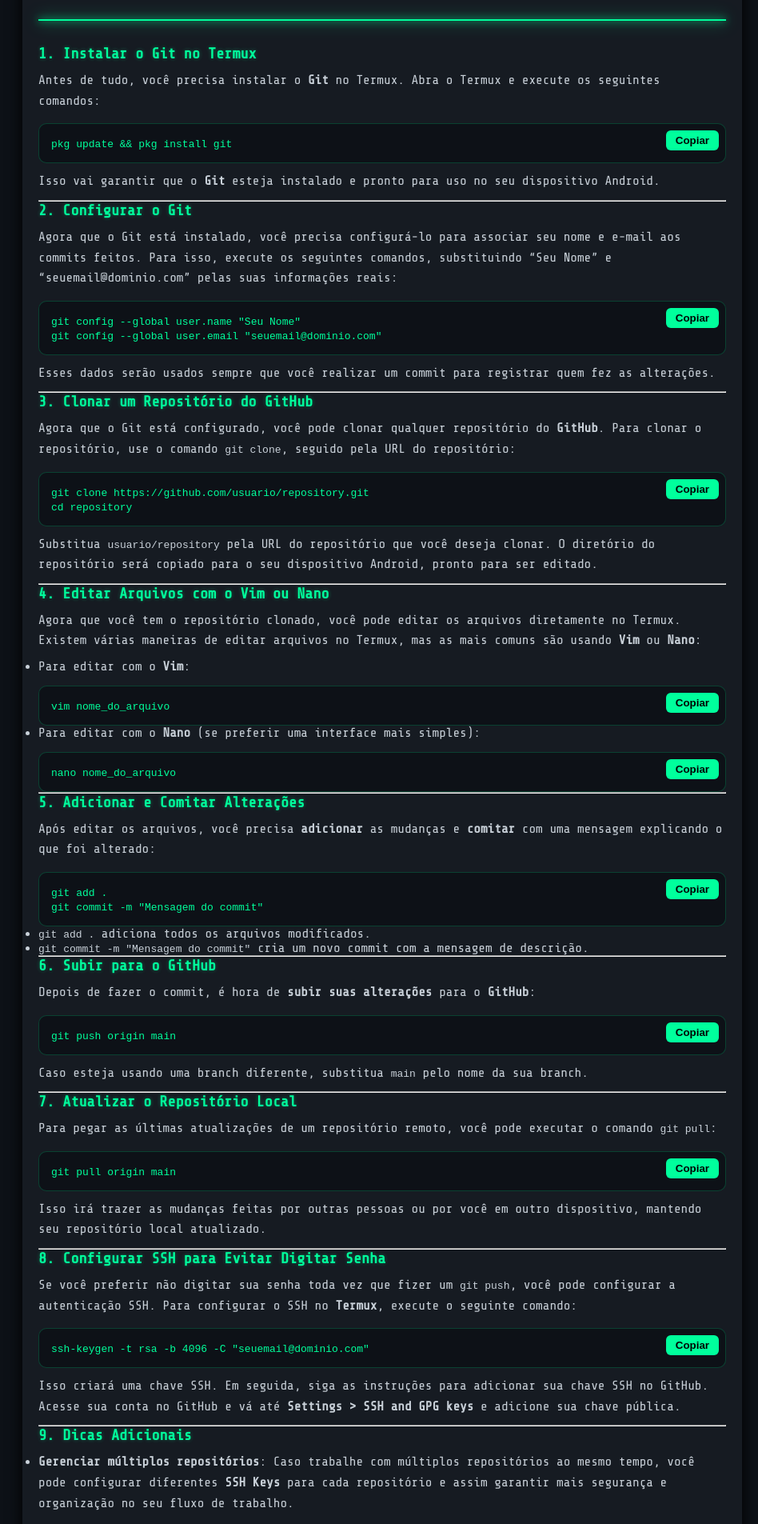
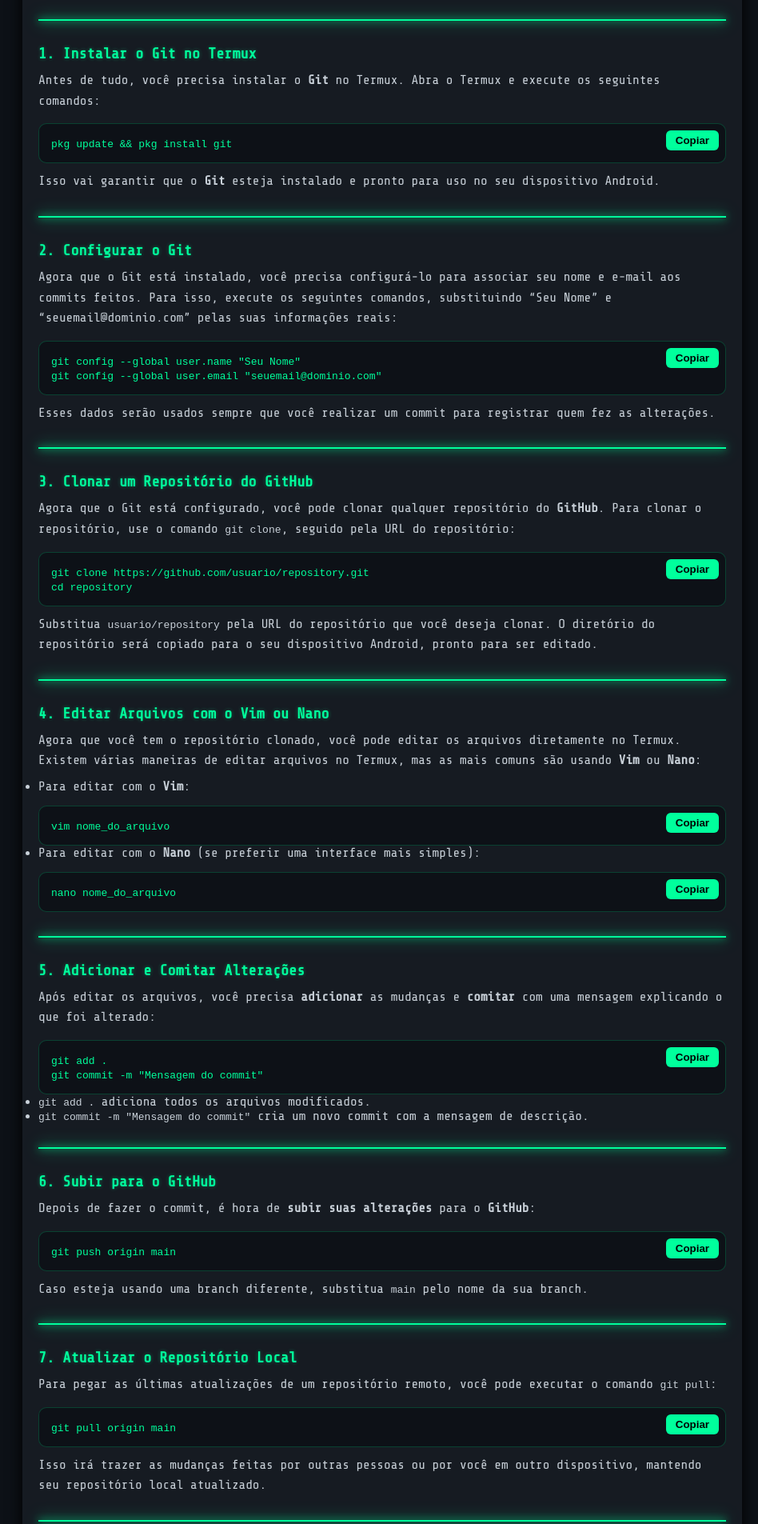
Before and after one commit to PSecurity/PSecurity, a Jekyll site: the page built from _posts/2026-05-03-github-termux.md, in a window 1280 px wide. Shown: the part 455-2360 px from the top of the page at 80% size, without its empty margins (162-1110 px from the left). Built offline with Jekyll 4.4.1, drawn with Linux system fonts in a browser that asks for light colours; our own code applies the rules of GitHub Pages for plain Markdown files.

Commit message:
Update 2026-05-03-github-termux.md

```diff
--- a/_posts/2026-05-03-github-termux.md
+++ b/_posts/2026-05-03-github-termux.md
@@ -28,7 +28,7 @@ Antes de tudo, você precisa instalar o **Git** no Termux. Abra o Termux e execu
 Isso vai garantir que o **Git** esteja instalado e pronto para uso no seu dispositivo Android.
 
 
----
+<div class="divider"></div>
 
 
 ### 2. **Configurar o Git**
@@ -44,7 +44,7 @@ git config --global user.email "seuemail@dominio.com"</code></pre>
 Esses dados serão usados sempre que você realizar um commit para registrar quem fez as alterações.
 
 
----
+<div class="divider"></div>
 
 
 ### 3. **Clonar um Repositório do GitHub**
@@ -60,7 +60,7 @@ cd repository</code></pre>
 Substitua `usuario/repository` pela URL do repositório que você deseja clonar. O diretório do repositório será copiado para o seu dispositivo Android, pronto para ser editado.
 
 
----
+<div class="divider"></div>
 
 
 ### 4. **Editar Arquivos com o Vim ou Nano**
@@ -82,7 +82,7 @@ Agora que você tem o repositório clonado, você pode editar os arquivos direta
 </div>
 
 
----
+<div class="divider"></div>
 
 
 ### 5. **Adicionar e Comitar Alterações**
@@ -99,7 +99,7 @@ git commit -m "Mensagem do commit"</code></pre>
 - `git commit -m "Mensagem do commit"` cria um novo commit com a mensagem de descrição.
 
 
----
+<div class="divider"></div>
 
 
 ### 6. **Subir para o GitHub**
@@ -114,7 +114,7 @@ Depois de fazer o commit, é hora de **subir suas alterações** para o **GitHub
 Caso esteja usando uma branch diferente, substitua `main` pelo nome da sua branch.
 
 
----
+<div class="divider"></div>
 
 
 ### 7. **Atualizar o Repositório Local**
@@ -129,7 +129,7 @@ Para pegar as últimas atualizações de um repositório remoto, você pode exec
 Isso irá trazer as mudanças feitas por outras pessoas ou por você em outro dispositivo, mantendo seu repositório local atualizado.
 
 
----
+<div class="divider"></div>
 
 
 ### 8. **Configurar SSH para Evitar Digitar Senha**
@@ -144,7 +144,7 @@ Se você preferir não digitar sua senha toda vez que fizer um `git push`, você
 Isso criará uma chave SSH. Em seguida, siga as instruções para adicionar sua chave SSH no GitHub. Acesse sua conta no GitHub e vá até **Settings > SSH and GPG keys** e adicione sua chave pública.
 
 
----
+<div class="divider"></div>
 
 
 ### 9. **Dicas Adicionais**
@@ -156,7 +156,7 @@ Isso criará uma chave SSH. Em seguida, siga as instruções para adicionar sua
 - **Revisões de código**: Para melhorar a colaboração, utilize ferramentas como **pull requests** e faça revisões de código antes de aceitar alterações.
 
 
----
+<div class="divider"></div>
 
 
 ## 🔥 Conclusão
@@ -166,7 +166,7 @@ Agora você já sabe como **editar repositórios do GitHub diretamente no Termux
 Se você gostou do tutorial, compartilhe com outros desenvolvedores ou entre em contato para mais dicas de segurança e produtividade no **Termux**!
 
 
----
+<div class="divider"></div>
 
 
 **PeekSecurity** | *Transformando o Termux em uma ferramenta poderosa para desenvolvedores e hackers*
```
